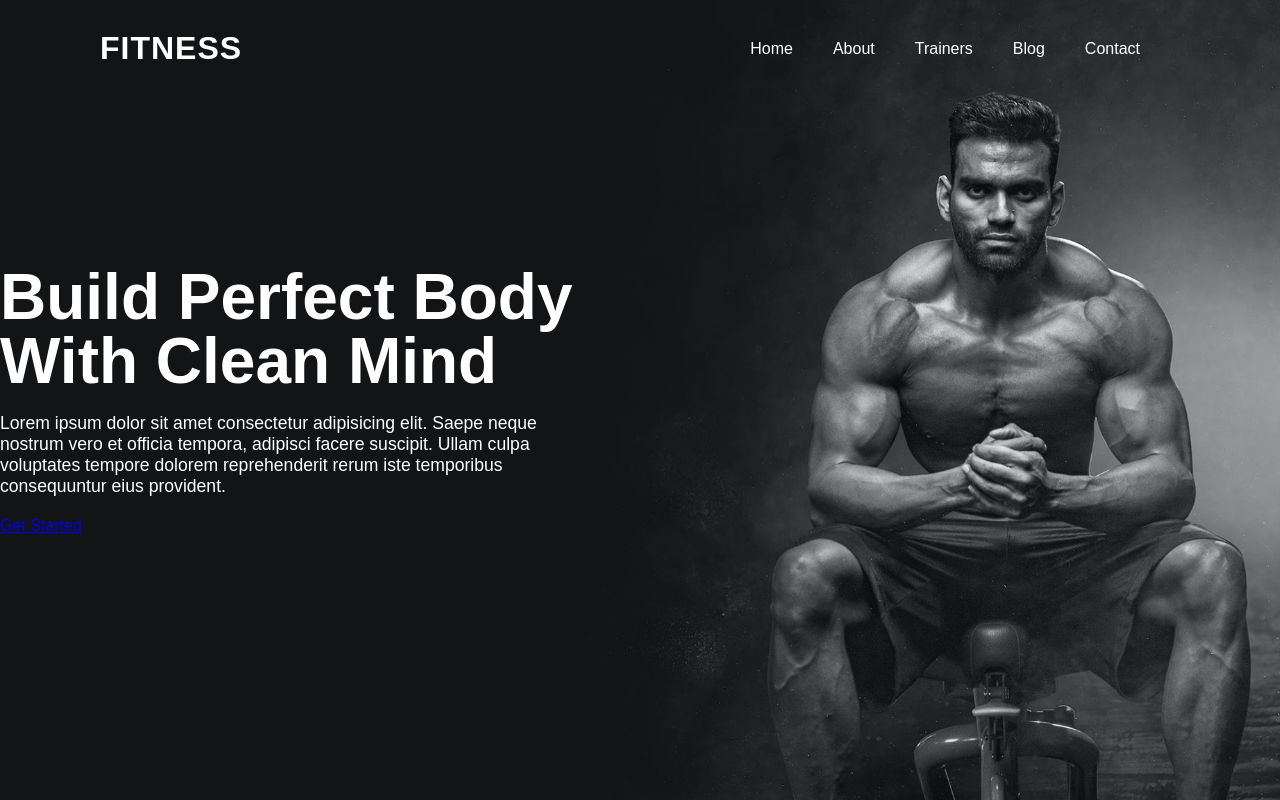
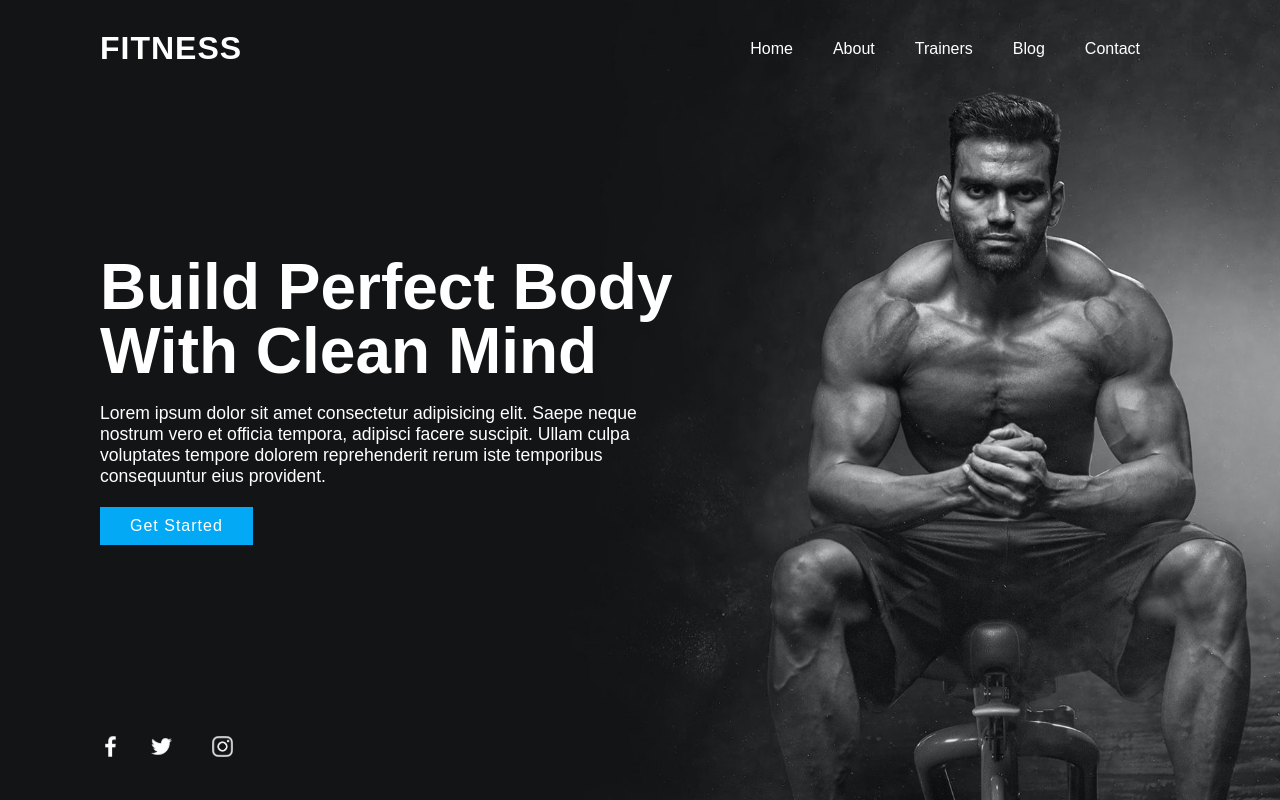
Before and after one commit to akashdwivedi98/Landing-Page, a plain HTML site: page index.html in a window 1280 px wide. Drawn offline with Linux system fonts and the light colour scheme.

Commit message:
adding sharing buttons

```diff
--- a/index.html
+++ b/index.html
@@ -26,6 +26,12 @@
             <p>Lorem ipsum dolor sit amet consectetur adipisicing elit. Saepe neque nostrum vero et officia tempora, adipisci facere suscipit. Ullam culpa voluptates tempore dolorem reprehenderit rerum iste temporibus consequuntur eius provident.</p>
 <a href="#">Get Started</a>
         </div>
+    </div>
+    <ul class="sci">
+        <li><a href="#"><img src="images/facebook.png" ></a></li>
+        <li><a href="#"><img src="images/twitter.png" ></a></li>
+        <li><a href="#"><img src="images/instagram.png" ></a></li>
+    </ul>
     </section>
 </body>
 </html>
--- a/style.css
+++ b/style.css
@@ -15,6 +15,7 @@ section{
     display: flex;
     justify-content: flex-start;
     align-items: center;
+    padding:100px;
 }
 header{
     position: absolute;
@@ -66,3 +67,34 @@ header .navigation li a:hover{
     font-weight: 300;
     margin:20px 0;
 }
+
+.content .contentBx a{
+    display: inline-block;
+    padding:10px 30px;
+    background :#03a9f4;
+    color: #fff;
+    text-decoration: none;
+    font-weight: 500;
+    letter-spacing:1px;
+}
+
+.sci{
+    position:absolute;
+    bottom:30px;
+    display: flex;
+}
+
+.sci li{
+    list-style: none;
+    display: flex;
+    justify-content: center;
+    align-items: center;
+}
+
+.sci li a{
+    position: relative;
+    display: inline-block;
+    margin-right: 20px;
+    filter:invert(1);
+    transform:scale(0.5);
+}
```
